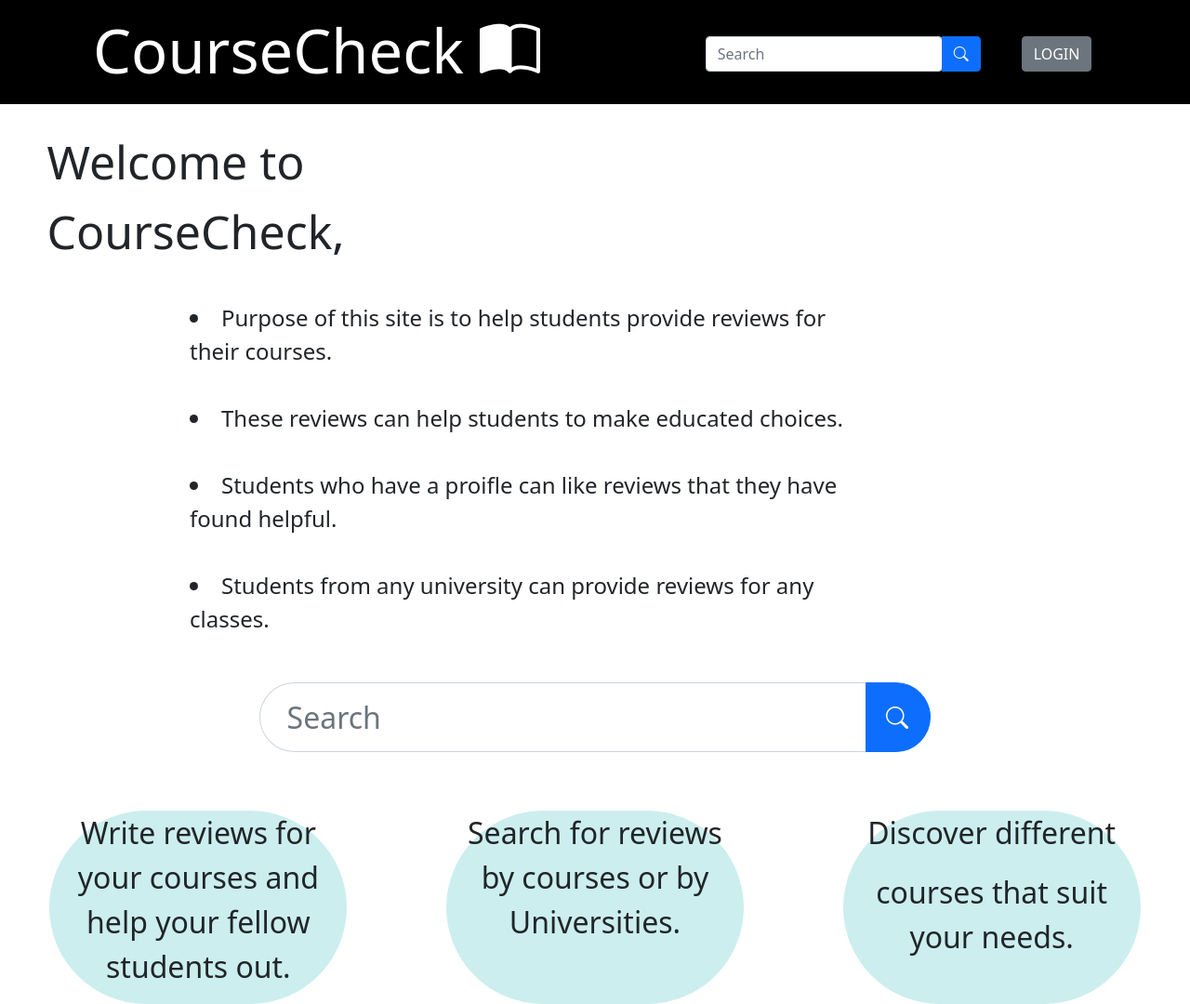
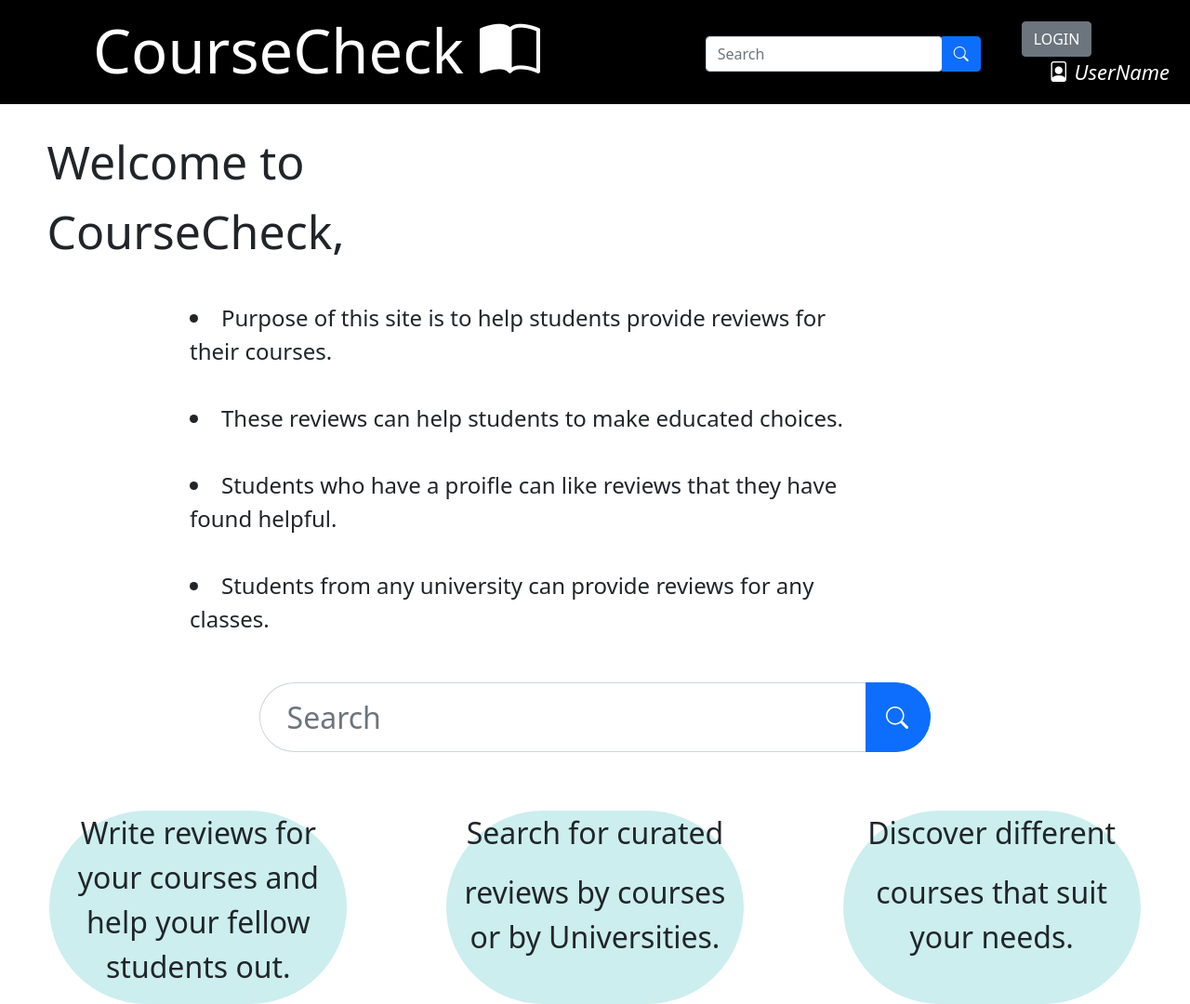
Before and after one commit to 22alu/cs326-final-team7, a plain HTML site: page manay_sample_pages/mainpage.html in a window 1280 px wide. Shown: the whole page at 93% size. Drawn offline with nearby package versions, Linux system fonts and the light colour scheme.

Commit message:
Uncommented the UserName and added some text

```diff
--- a/manay_sample_pages/mainpage.html
+++ b/manay_sample_pages/mainpage.html
@@ -30,9 +30,10 @@
                 </div>
             </div>
             <div class="col-2">
-                <button type="button" class="btn btn-secondary btn-md rounded-2" style="margin-left: 20px;">LOGIN</button>
+                <button type="button" class="btn btn-secondary btn-md rounded-2"
+                    style="margin-left: 20px;">LOGIN</button>
                 <!-- Following HTML line is an example of when a user has logged in: -->
-                <!-- <i class="bi bi-file-person float-end" style="font-size: 22px; padding-right: 10px;"> UserName</i> -->
+                <i class="bi bi-file-person float-end" style="font-size: 22px; padding-right: 10px;"> UserName</i>
             </div>
         </div>
         <div class="row" style="margin-top: 2%;">
@@ -53,9 +54,11 @@
         <div class="row" style="margin-top: 4%;">
             <div class="col-7" style="margin-left: auto; margin-right: auto;">
                 <div class="input-group" style="height: 75px;">
-                    <input type="search" class="form-control rounded-end rounded-pill" placeholder="Search" aria-label="Search"
-                        aria-describedby="search-addon" style="font-size: xx-large; padding-left: 4%;"/>
-                    <button id="search-button" type="button" class="btn btn-primary rounded-start rounded-pill" style="width: 70px; font-size: x-large; padding-right: 2%;">
+                    <input type="search" class="form-control rounded-end rounded-pill" placeholder="Search"
+                        aria-label="Search" aria-describedby="search-addon"
+                        style="font-size: xx-large; padding-left: 4%;" />
+                    <button id="search-button" type="button" class="btn btn-primary rounded-start rounded-pill"
+                        style="width: 70px; font-size: x-large; padding-right: 2%;">
                         <i class="bi bi-search"></i>
                     </button>
                 </div>
@@ -68,7 +71,8 @@
             </div>
             <div class="col-3 rounded-pill"
                 style="background-color: #cceeee; text-align: center; margin-left: auto; margin-right: auto; font-size: xx-large;">
-                <p>Search for reviews by courses or by Universities.</p>
+                <p>Search for curated </p>
+                <p>reviews by courses or by Universities.</p>
             </div>
             <div class="col-3 rounded-pill"
                 style="background-color: #cceeee; text-align: center; margin-left: auto; margin-right: auto; font-size: xx-large;">
```
